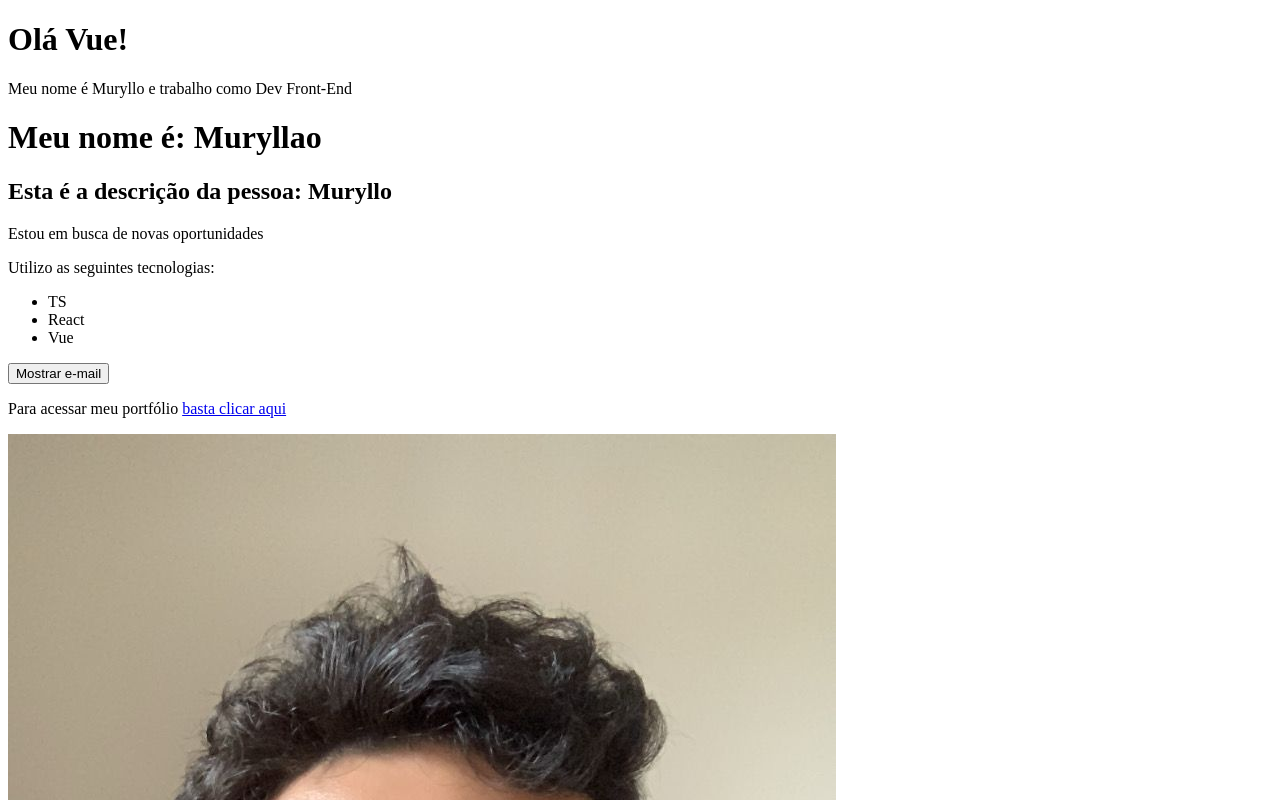
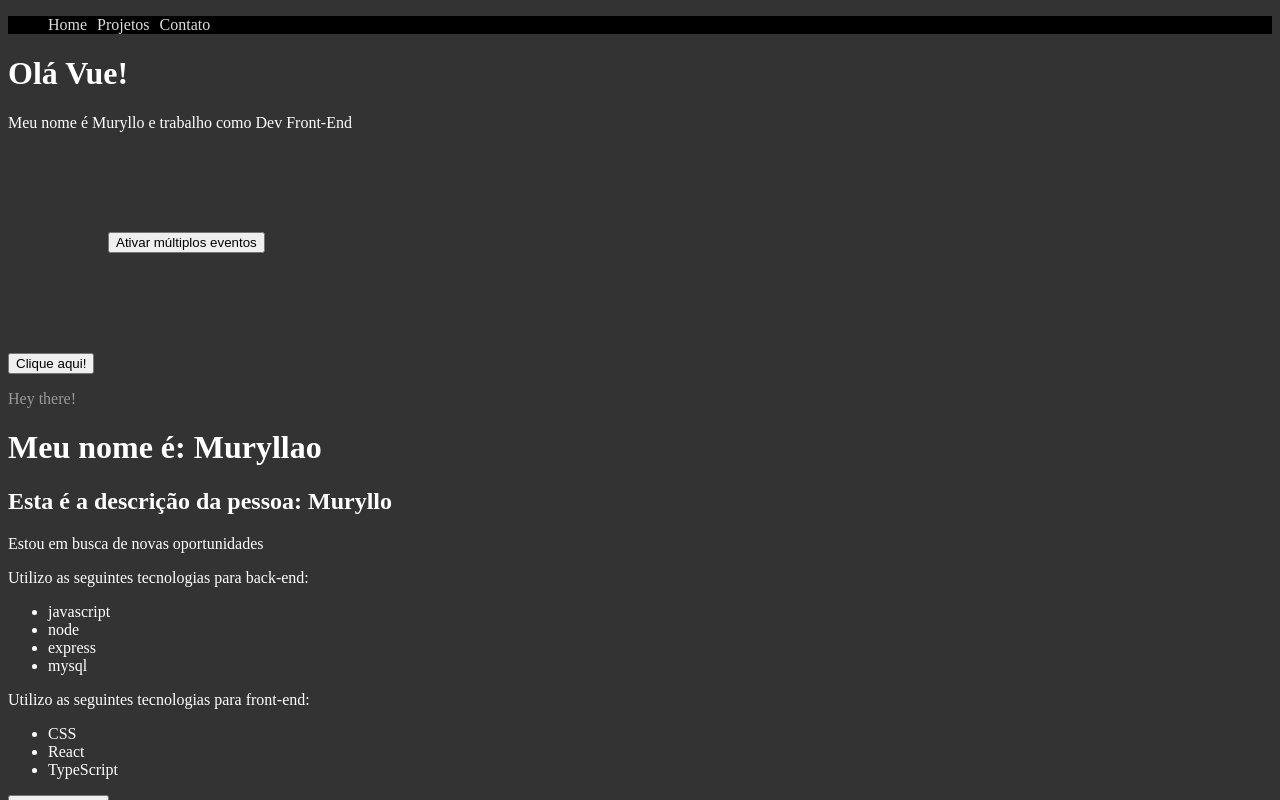
Before and after one commit to muryllohenriq/estudos-vue, a Vue app: page / in a window 1280 px wide. Shown: the top 800 px of the page. Built offline with nearby package versions, Linux system fonts and the light colour scheme.

Commit message:
learning components and events

```diff
--- a/src/App.vue
+++ b/src/App.vue
@@ -1,10 +1,13 @@
 <template>
+  <Header/>
   <PrimeiroComponente />
+  <p class="paragrafo-pai">Hey there!</p>
   <LifeCycle />
   <Pessoa/>
 </template>
 
 <script>
+import Header from "./components/Header.vue";
 import PrimeiroComponente from "./components/PrimeiroComponente.vue";
 import LifeCycle from "./components/LifeCycle.vue"
 import Pessoa from "./components/Pessoa.vue"
@@ -12,9 +15,25 @@ import Pessoa from "./components/Pessoa.vue"
 export default {
   name: "App",
   components: {
+    Header,
     PrimeiroComponente,
     LifeCycle,
     Pessoa
   },
 };
 </script>
+
+<style>
+  body {
+    background-color: #333;
+    color: #FFF;
+  }
+
+  a {
+    color: #000;
+  }
+
+  .teste {
+    background-color: #555;
+  }
+</style>
--- a/src/components/Form.vue
+++ b/src/components/Form.vue
@@ -1,12 +1,12 @@
 <template>
   <div>
     <h2>Meu formulário:</h2>
-    <form action="">
+    <form action="" @submit="enviarFormulario($event)">
       <div>
-        <InputText />
+        <input type="text" v-model="name">
       </div>
       <div>
-        <InputText />
+        <input type="text" v-model="email">
       </div>
       <div>
         <Submit />
@@ -24,5 +24,21 @@ export default {
     InputText,
     Submit,
   },
+  data() {
+    return {
+      name: "",
+      email: ""
+    }
+  },
+  methods: {
+    enviarFormulario(e) {
+      e.preventDefault();
+      const name = this.name;
+      const email = this.email;
+    }
+  }
 };
 </script>
+
+<style scoped>
+</style>
--- /dev/null
+++ b/src/components/Header.vue
@@ -0,0 +1,34 @@
+<template>
+    <ul>
+        <li><a href="#">Home</a></li>
+        <li><a href="#">Projetos</a></li>
+        <li><a href="#">Contato</a></li>
+    </ul>
+</template>
+<script>
+export default {
+  name: "Header",
+};
+</script>
+
+<style scoped>
+    ul {
+        list-style: none;
+        display: flex;
+        background-color: #000;
+    }
+
+    li {
+        margin-right: 10px;
+    }
+
+    a {
+        color: #DDD;
+        text-decoration: none;
+        transition: .3s;
+    }
+
+    a:hover {
+        color: #888;
+    }
+</style>
--- a/src/components/Info.vue
+++ b/src/components/Info.vue
@@ -1,46 +1,67 @@
 <template>
   <p v-if="esta_trabalhando">Estou trabalhando no momento.</p>
   <p v-else>Estou em busca de novas oportunidades</p>
-    <p>Utilizo as seguintes tecnologias:</p>
+  <p>Utilizo as seguintes tecnologias para back-end:</p>
   <ul>
-        <li>TS</li>
-        <li>React</li>
-        <li>Vue</li>
+    <li v-for="(technology, index) in backend_technologies" v-bind:key="index">
+      {{ technology }}
+    </li>
+  </ul>
+  <p>Utilizo as seguintes tecnologias para front-end:</p>
+  <ul>
+    <li v-for="technology in frontend_technologies" :key="technology.id">
+      {{ technology.language }}
+    </li>
   </ul>
   <div>
     <button @click="showEmail">{{ textoBotao }}</button>
   </div>
   <p v-show="mostrar_email">Mande uma mensagem para: {{ email }}</p>
-    <p>Para acessar meu portfólio <a v-bind:href="meu_link" target="_blank">basta clicar aqui</a></p>
+  <p class="teste">
+    Para acessar meu portfólio
+    <a v-bind:href="meu_link" target="_blank">basta clicar aqui</a>
+  </p>
   <Picture />
   <p v-if="3 > 2">Testando</p>
 </template>
 <script>
-import Picture from './Picture.vue'
+import Picture from "./Picture.vue";
 
 export default {
-    name: 'info',
+  name: "info",
   components: {
-        Picture
+    Picture,
   },
   data() {
     return {
       esta_trabalhando: false,
       mostrar_email: false,
-            email: 'muryllo@email.com',
-            meu_link: 'https://github.com/muryllohenriq',
-            textoBotao: 'Mostrar e-mail'
-        }
+      email: "muryllo@email.com",
+      meu_link: "https://github.com/muryllohenriq",
+      textoBotao: "Mostrar e-mail",
+      backend_technologies: ["javascript", "node", "express", "mysql"],
+      frontend_technologies: [
+        { id: 1, language: "CSS" },
+        { id: 2, language: "React" },
+        { id: 3, language: "TypeScript" },
+      ],
+    };
   },
   methods: {
     showEmail() {
-            this.mostrar_email = !this.mostrar_email // quando clicar ele virará o oposto
+      this.mostrar_email = !this.mostrar_email; // quando clicar ele virará o oposto
       if (!this.mostrar_email) {
-                this.textoBotao = 'Mostrar e-mail'
+        this.textoBotao = "Mostrar e-mail";
       } else {
-                this.textoBotao = 'Esconder e-mail'
+        this.textoBotao = "Esconder e-mail";
       }
+    },
+  },
+};
+</script>
+
+<style>
+.paragrafo-pai {
+  color: #999;
 }
-    }
-}
-</script>
+</style>
--- /dev/null
+++ b/src/components/MultiplosEventos.vue
@@ -0,0 +1,32 @@
+<template>
+  <div>
+    <button @click="primeiro('Primeiro evento', $event), segundo('Segundo evento', $event), terceiro()">Ativar múltiplos eventos</button>
+    <p>{{multiplos_eventos}}</p>
+  </div>
+</template>
+<script>
+export default {
+    name: 'MultiplosEventos',
+    data() {
+        return {
+            multiplos_eventos: ''
+        }
+    },
+    methods: {
+        primeiro(txt, e) {
+            this.multiplos_eventos = txt;
+        },
+        segundo(txt, e) {
+            setTimeout(() => this.multiplos_eventos = txt, 500)
+        },
+        terceiro(txt, e) {
+            setTimeout(() => this.multiplos_eventos = '', 1500)
+        }
+    }
+};
+</script>
+<style scoped>
+div {
+  margin: 100px;
+}
+</style>
--- a/src/components/Picture.vue
+++ b/src/components/Picture.vue
@@ -1,8 +1,13 @@
 <template>
-  <img :src="avatar" :alt="descricao" />
-  <!-- ':' = 'v-bind:' -->
+  <div>
+    <img :src="avatar" :alt="descricao" style="width: 10%"/>
+    <Reutilizacao />
+    <!-- ':' = 'v-bind:' -->
+  </div>
 </template>
 <script>
+import Reutilizacao from "./Reutilizacao.vue";
+
 export default {
   name: "Picture",
   data() {
@@ -11,5 +16,8 @@ export default {
       descricao: "Muryllo Henrique",
     };
   },
+  components: {
+    Reutilizacao,
+  },
 };
 </script>
--- a/src/components/PrimeiroComponente.vue
+++ b/src/components/PrimeiroComponente.vue
@@ -1,11 +1,22 @@
 <template>
-  <h1>Olá Vue!</h1>
-  <p>Meu nome é {{ nome }} e trabalho como {{ profissao }}</p>
+  <div>
+    <h1>Olá Vue!</h1>
+    <p>Meu nome é {{ nome }} e trabalho como {{ profissao }}</p>
+    <MultiplosEventos/>
+    <Reutilizacao/>
+  </div>
 </template>
 
 <script>
+import MultiplosEventos from './MultiplosEventos.vue'
+import Reutilizacao from './Reutilizacao.vue'
+
 export default {
   name: "PrimeiroComponente",
+  components: {
+    MultiplosEventos,
+    Reutilizacao
+  },
   data() {
     return {
       nome: "Muryllo",
--- /dev/null
+++ b/src/components/Reutilizacao.vue
@@ -0,0 +1,21 @@
+<template>
+    <div>
+        <button @click="ativar">Clique aqui!</button>
+        <span v-show="ativou">Ativado!</span>
+    </div>
+</template>
+<script>
+export default {
+    name: 'Reutilizacao',
+    data() {
+        return {
+            ativou: false
+        }
+    },
+    methods: {
+        ativar() {
+            this.ativou = !this.ativou
+        }
+    }
+}
+</script>
```
Lines whose indentation alone changed are shown as unchanged.
